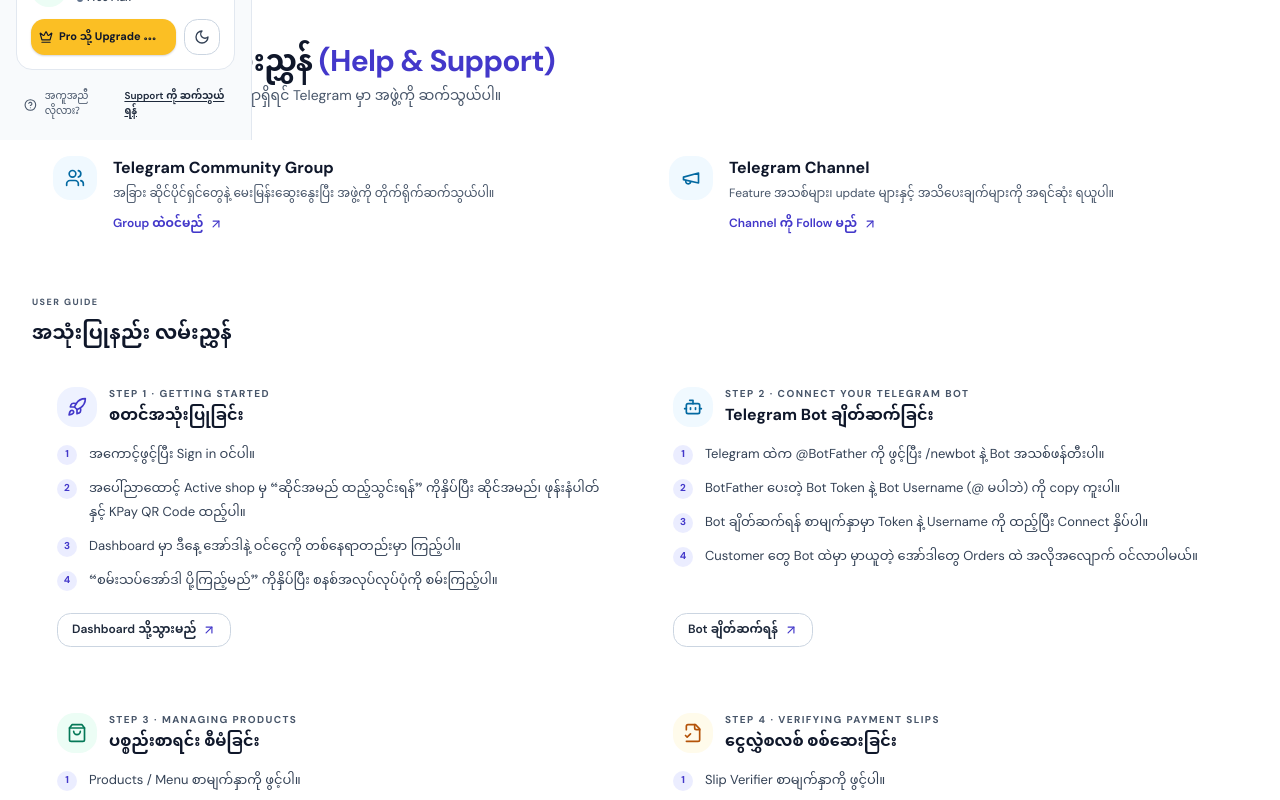
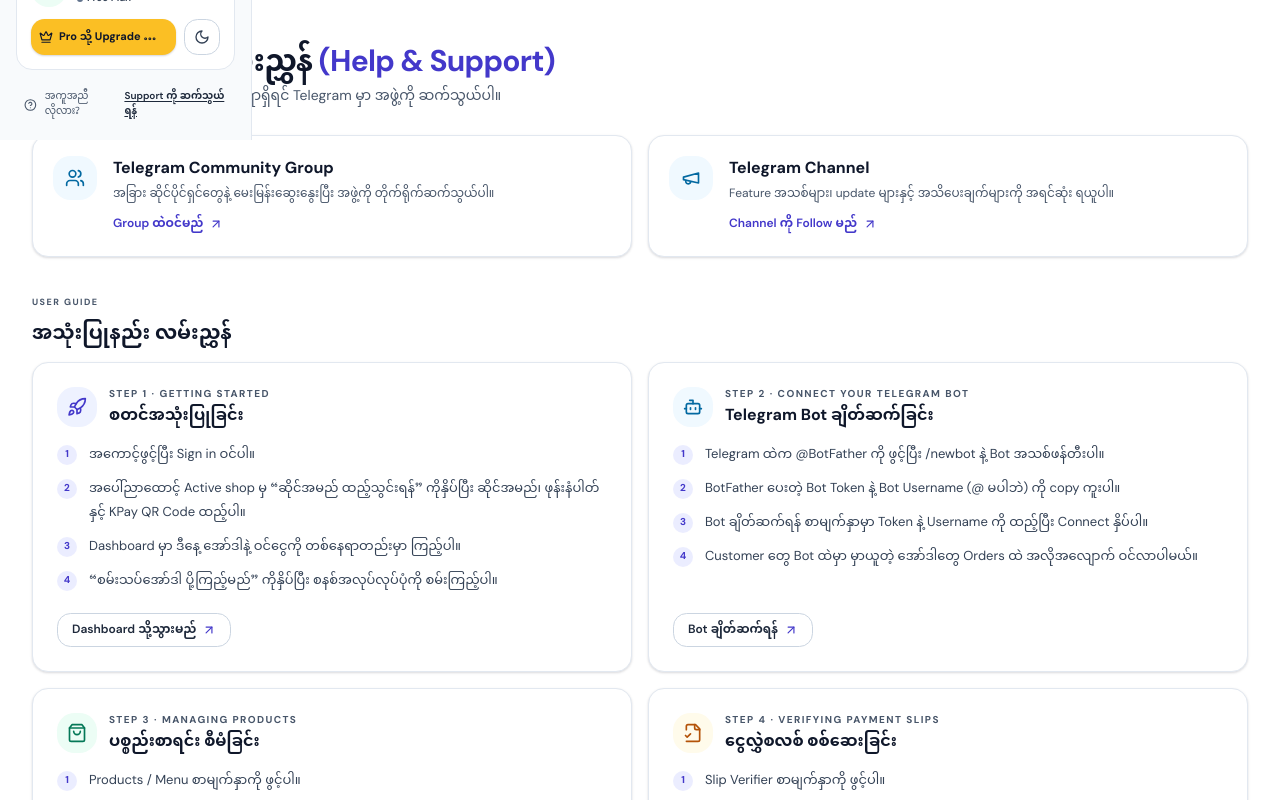
Before and after one commit to ZenithVogue/wonhtan-lay, a Next.js app: page /dashboard/help in a window 1280 px wide. Shown: the part 660-1460 px from the top of the page. Built offline with nearby package versions, Linux system fonts and the light colour scheme.

Commit message:
Unified bordered card system for Billing, Settings and Help; featured Pro card styling
Co-authored-by: arena-agent <297053741+arena-agent@users.noreply.github.com>

```diff
--- a/app/dashboard/help/page.tsx
+++ b/app/dashboard/help/page.tsx
@@ -105,7 +105,7 @@
             href={item.href}
             target="_blank"
             rel="noopener noreferrer"
-            className="surface-card group flex items-start gap-4 rounded-2xl border border-white/10 bg-white/[0.03] p-5 transition hover:border-indigo-400/40 hover:bg-white/[0.06] active:scale-[0.99]"
+            className="surface-card group flex items-start gap-4 rounded-2xl border p-5 shadow-sm transition active:scale-[0.99]"
           >
             <span className="flex size-11 shrink-0 items-center justify-center rounded-xl bg-sky-400/10 text-sky-300">
               <item.icon className="size-5" />
@@ -128,7 +128,7 @@
 
       <section className="grid gap-4 lg:grid-cols-2" aria-label="User guide">
         {GUIDES.map((guide, index) => (
-          <article key={guide.title} className="surface-card flex flex-col rounded-2xl border border-white/10 bg-white/[0.03] p-6">
+          <article key={guide.title} className="surface-card flex flex-col rounded-2xl border p-6 shadow-sm">
             <div className="flex items-center gap-3">
               <span className={`flex size-10 items-center justify-center rounded-xl ${guide.tone}`}>
                 <guide.icon className="size-5" />
--- a/app/dashboard/settings/page.tsx
+++ b/app/dashboard/settings/page.tsx
@@ -118,7 +118,7 @@
 
       {tab === "billing" ? (
         <>
-          <div className="surface-card mb-6 flex flex-col gap-3 rounded-2xl border border-white/10 bg-white/[0.03] p-5 sm:flex-row sm:items-center sm:justify-between">
+          <div className="surface-card mb-6 flex flex-col gap-3 rounded-2xl border p-5 shadow-sm sm:flex-row sm:items-center sm:justify-between">
             <div className="flex items-center gap-3">
               <span className="flex size-11 items-center justify-center rounded-xl bg-emerald-400/10 text-emerald-300">
                 <BadgeCheck className="size-5" />
@@ -188,8 +188,8 @@
                   key={tier}
                   className={`relative flex flex-col rounded-2xl border p-6 ${
                     featured
-                      ? "surface-card-featured border-emerald-300/30 bg-gradient-to-b from-emerald-400/[0.08] to-transparent shadow-[0_0_50px_rgba(16,185,129,0.12)]"
-                      : "surface-card border-white/10 bg-white/[0.03]"
+                      ? "surface-card-featured border-2 shadow-md"
+                      : "surface-card border shadow-sm"
                   }`}
                 >
                   {featured && (
--- a/app/globals.css
+++ b/app/globals.css
@@ -582,3 +582,24 @@
 html .dashboard-shell .lang-option-selected,
 html .dashboard-shell .lang-option-selected * { color: #ffffff !important; }
 html .dashboard-shell .lang-option-selected .lang-option-sub { opacity: 0.9; }
+
+/* ── Unified card system (Billing, Settings, Help) ───────────────────
+   One border/background pair per theme so no card is ever borderless:
+   light = white + slate-200, dark = slate-900 + slate-800. Last in file. */
+.surface-card, .section-card { border-style: solid; border-width: 1px; }
+html:not(.dark) .dashboard-shell .surface-card,
+html:not(.dark) .dashboard-shell .section-card { border-color: #e2e8f0; background-color: #ffffff; box-shadow: 0 1px 3px rgba(15,23,42,0.1), 0 1px 2px rgba(15,23,42,0.06); }
+html:not(.dark) .dashboard-shell .section-card { background-color: rgba(248,250,252,0.7); }
+html:not(.dark) .dashboard-shell .surface-card:hover { border-color: #cbd5e1; }
+html:not(.dark) .dashboard-shell a.surface-card:hover { border-color: #818cf8; background-color: #f8fafc; }
+html.dark .dashboard-shell .surface-card,
+html.dark .dashboard-shell .section-card { border-color: #1e293b; background-color: #0f172a; box-shadow: 0 1px 3px rgba(0,0,0,0.4); }
+html.dark .dashboard-shell .section-card { background-color: rgba(15,23,42,0.5); }
+html.dark .dashboard-shell .surface-card:hover { border-color: #334155; }
+html.dark .dashboard-shell a.surface-card:hover { border-color: rgba(99,102,241,0.5); background-color: #131f36; }
+.surface-card { transition: border-color 180ms ease, background-color 180ms ease; }
+
+/* Featured (Pro) pricing card: 2px emerald outline + soft emerald wash. */
+html:not(.dark) .dashboard-shell .surface-card-featured { border-width: 2px; border-color: rgba(16,185,129,0.8); background-color: rgba(236,253,245,0.3); box-shadow: 0 4px 6px -1px rgba(15,23,42,0.1), 0 2px 4px -2px rgba(15,23,42,0.1); }
+html.dark .dashboard-shell .surface-card-featured { border-width: 2px; border-color: rgba(16,185,129,0.8); background-color: rgba(2,44,34,0.2); box-shadow: 0 4px 6px -1px rgba(0,0,0,0.4); }
+html .dashboard-shell .surface-card-featured:hover { border-color: #10b981; }
```
